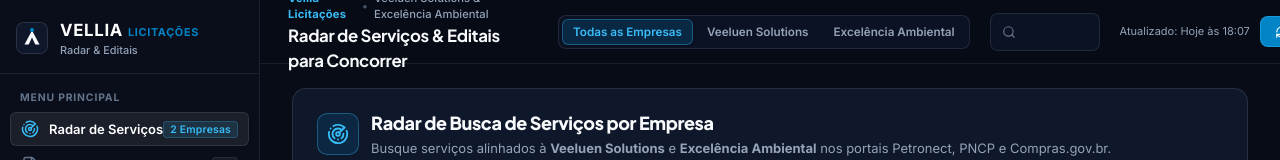
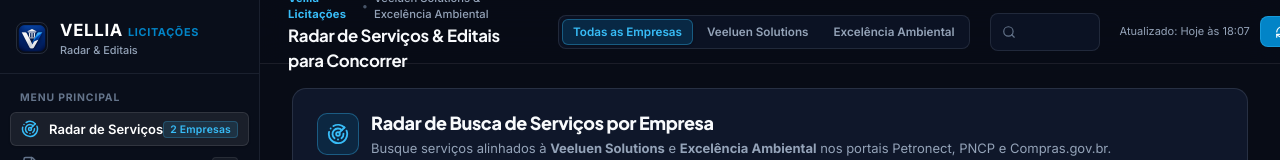
Before and after one commit to veeluensolutions-max/vellialicitacoes, a React (Vite) app: page / in a window 1280 px wide. Shown: the top 160 px of the page. Built offline with nearby package versions, Linux system fonts and the light colour scheme; no server answers; the database is empty.

Commit message:
feat: adiciona novo favicon e logo oficial do Vellia Licitacoes

```diff
--- a/index.html
+++ b/index.html
@@ -2,7 +2,8 @@
 <html lang="pt-BR">
   <head>
     <meta charset="UTF-8" />
-    <link rel="icon" type="image/svg+xml" href="/favicon.svg" />
+    <link rel="icon" type="image/png" href="/favicon.png" />
+    <link rel="apple-touch-icon" href="/apple-touch-icon.png" />
     <meta name="viewport" content="width=device-width, initial-scale=1.0" />
     <meta name="description" content="Vellia Licitações - Inteligência que encontra oportunidades antes que elas passem despercebidas." />
     <title>Vellia Licitações | Agente Inteligente de Monitoramento</title>
--- a/src/components/Sidebar.jsx
+++ b/src/components/Sidebar.jsx
@@ -77,12 +77,12 @@ export default function Sidebar({
         {/* LOGO */}
         <div className="sidebar-header">
           <div className="brand-wrapper" onClick={() => handleSelect('radar')} title="Vellia Licitações">
-            <div className="brand-logo-gem">
-              <svg viewBox="0 0 32 32" fill="none" className="brand-svg">
-                <rect width="32" height="32" rx="8" fill="#0F172A" />
-                <path d="M8 23L16 8L24 23H19.5L16 15.5L12.5 23H8Z" fill="#F8FAFC" />
-                <circle cx="16" cy="7.5" r="2.2" fill="#0284C7" />
-              </svg>
+            <div className="brand-logo-gem" style={{ overflow: 'hidden', borderRadius: '8px', background: 'transparent' }}>
+              <img
+                src="/favicon.png"
+                alt="Vellia Licitações"
+                style={{ width: '32px', height: '32px', objectFit: 'contain', display: 'block' }}
+              />
             </div>
             {!collapsed && (
               <div className="brand-text-block">
```
Also changed, not shown: public/apple-touch-icon.png (added), public/favicon.png (added).
